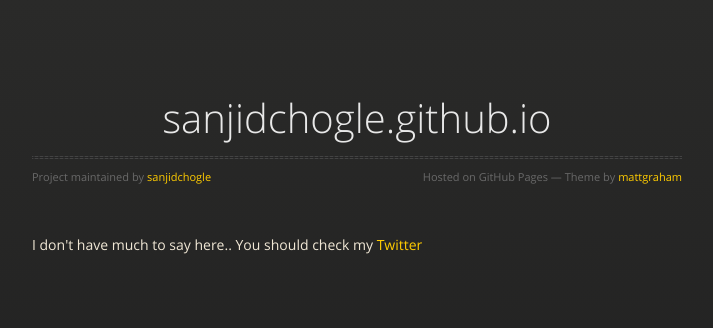
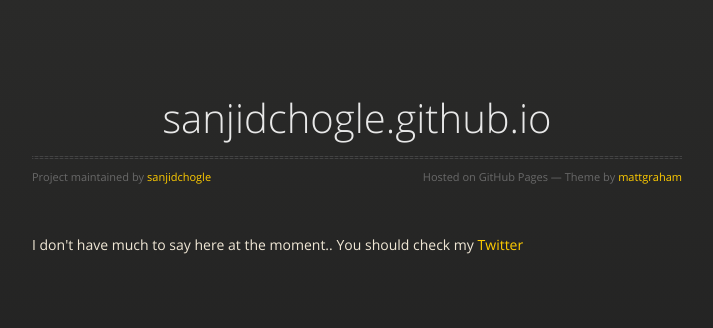
Before and after one commit to sanjidchogle/sanjidchogle.github.io, a plain HTML site: page index.html in a window 1280 px wide. Shown: the whole page, without its empty margins (283-996 px from the left). Drawn offline with nearby package versions, Linux system fonts and the light colour scheme.

Commit message:
Update index.html

```diff
--- a/index.html
+++ b/index.html
@@ -29,7 +29,7 @@
           <span class="credits right">Hosted on GitHub Pages &mdash; Theme by <a href="https://twitter.com/michigangraham">mattgraham</a></span>
         </div>
 
-        <p>I don't have much to say here.. You should check my <a href="https://twitter.com/sanjidchogle">Twitter</a></p>
+        <p>I don't have much to say here at the moment.. You should check my <a href="https://twitter.com/sanjidchogle">Twitter</a></p>
       </section>
 
     </div>
```
